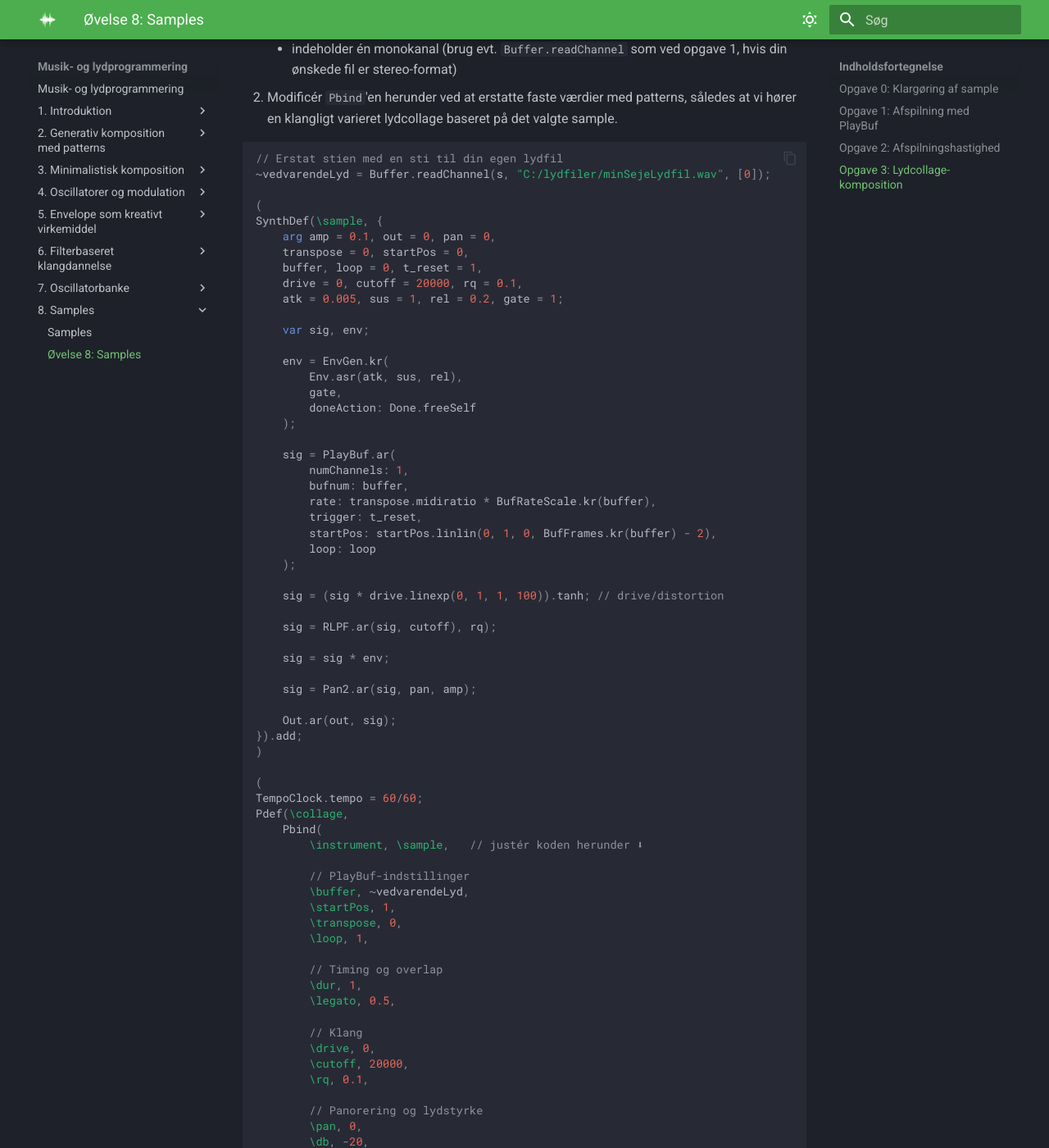
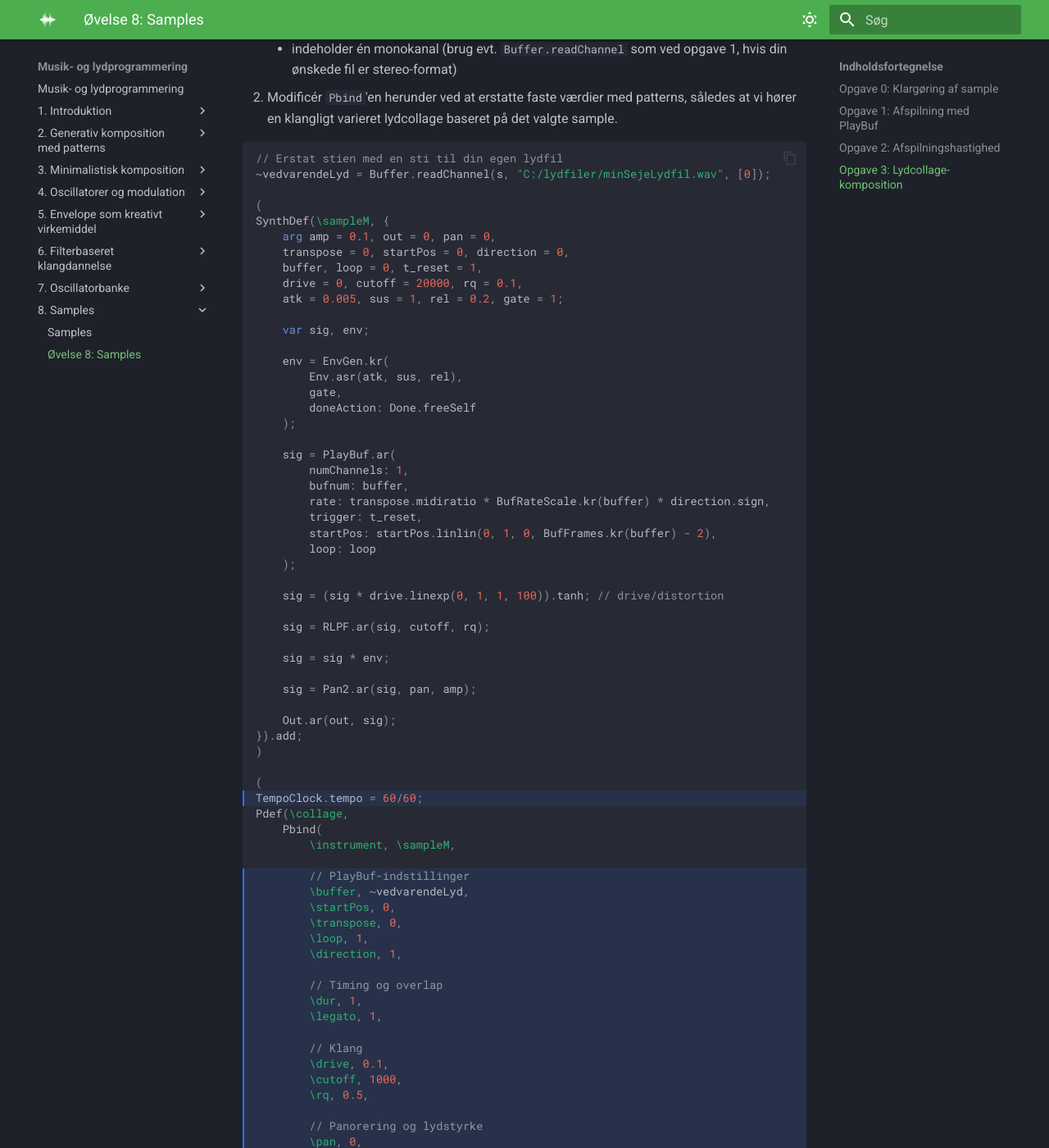
Before and after one commit to sparkletop/sparkletop.github.io, an MkDocs documentation site: the page built from docs/8. Samples/ø8-samples.md, in a window 1280 px wide and 1400 px high, scrolled down 2236 px. Shown: the whole window at 82% size. Built offline with MkDocs 1.6.1 and Material for MkDocs 9.7.7, drawn with Linux system fonts in a browser that asks for light colours.

Commit message:
minor adjustments to exercise

````diff
--- a/docs/8. Samples/ø8-samples.md
+++ b/docs/8. Samples/ø8-samples.md
@@ -37,7 +37,7 @@ OBS: Til denne øvelse skal der anvendes et mono-sample.
 1. Afspil den sidste halvdel af dit sample
 1. Afspil dit sample baglæns (bemærk, kræver justering af enten `startPos` eller `loop` og `doneAction`)
 
-```sc
+```sc hl_lines="6 8 9"
 (
 {
 	PlayBuf.ar(
@@ -91,44 +91,44 @@ Fremstil en abstrakt lydcollage med minimalistiske træk. Kompositionen skal bas
     - indeholder én monokanal (brug evt. `Buffer.readChannel` som ved opgave 1, hvis din ønskede fil er stereo-format)
 1. Modificér `Pbind`'en herunder ved at erstatte faste værdier med patterns, således at vi hører en klangligt varieret lydcollage baseret på det valgte sample.
 
-```sc
+```sc hl_lines="42 47-65"
 // Erstat stien med en sti til din egen lydfil
 ~vedvarendeLyd = Buffer.readChannel(s, "C:/lydfiler/minSejeLydfil.wav", [0]);
 
 (
-SynthDef(\sample, {
-	arg amp = 0.1, out = 0, pan = 0,
-	transpose = 0, startPos = 0,
-	buffer, loop = 0, t_reset = 1,
-	drive = 0, cutoff = 20000, rq = 0.1,
-	atk = 0.005, sus = 1, rel = 0.2, gate = 1;
+SynthDef(\sampleM, {
+    arg amp = 0.1, out = 0, pan = 0,
+    transpose = 0, startPos = 0, direction = 0,
+    buffer, loop = 0, t_reset = 1,
+    drive = 0, cutoff = 20000, rq = 0.1,
+    atk = 0.005, sus = 1, rel = 0.2, gate = 1;
 
-	var sig, env;
+    var sig, env;
 
-	env = EnvGen.kr(
+    env = EnvGen.kr(
         Env.asr(atk, sus, rel),
         gate,
         doneAction: Done.freeSelf
     );
 
-	sig = PlayBuf.ar(
-		numChannels: 1,
-		bufnum: buffer,
-		rate: transpose.midiratio * BufRateScale.kr(buffer),
-		trigger: t_reset,
-		startPos: startPos.linlin(0, 1, 0, BufFrames.kr(buffer) - 2),
-		loop: loop
-	);
+    sig = PlayBuf.ar(
+        numChannels: 1,
+        bufnum: buffer,
+        rate: transpose.midiratio * BufRateScale.kr(buffer) * direction.sign,
+        trigger: t_reset,
+        startPos: startPos.linlin(0, 1, 0, BufFrames.kr(buffer) - 2),
+        loop: loop
+    );
 
-	sig = (sig * drive.linexp(0, 1, 1, 100)).tanh; // drive/distortion
+    sig = (sig * drive.linexp(0, 1, 1, 100)).tanh; // drive/distortion
 
-	sig = RLPF.ar(sig, cutoff), rq);
+    sig = RLPF.ar(sig, cutoff, rq);
 
-	sig = sig * env;
+    sig = sig * env;
 
-	sig = Pan2.ar(sig, pan, amp);
+    sig = Pan2.ar(sig, pan, amp);
 
-	Out.ar(out, sig);
+    Out.ar(out, sig);
 }).add;
 )
 
@@ -136,22 +136,23 @@ SynthDef(\sample, {
 TempoClock.tempo = 60/60;
 Pdef(\collage,
     Pbind(
-        \instrument, \sample,   // justér koden herunder ⬇
+        \instrument, \sampleM,
 
         // PlayBuf-indstillinger
         \buffer, ~vedvarendeLyd,
-        \startPos, 1,
+        \startPos, 0,
         \transpose, 0,
         \loop, 1,
+        \direction, 1,
 
         // Timing og overlap
         \dur, 1,
-        \legato, 0.5,
+        \legato, 1,
 
         // Klang
-        \drive, 0,
-        \cutoff, 20000,
-        \rq, 0.1,
+        \drive, 0.1,
+        \cutoff, 1000,
+        \rq, 0.5,
 
         // Panorering og lydstyrke
         \pan, 0,
````
